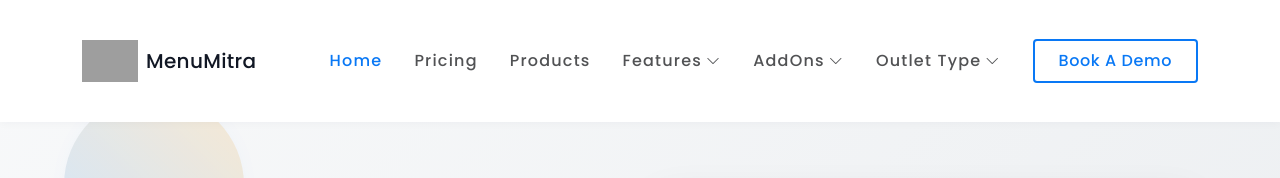
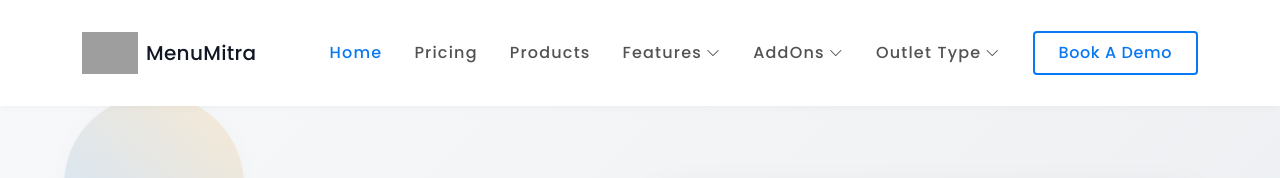
Before and after one commit to Shekru-Labs-India/menumitra_website, a React (Create React App) app: page / in a window 1280 px wide. Shown: the top 178 px of the page. Built offline with nearby package versions, Linux system fonts and the light colour scheme; grey boxes are pictures that could not be loaded.

Commit message:
Remove unnecessary padding from Header component's navbar for a cleaner appearance.

```diff
--- a/src/components/Header.jsx
+++ b/src/components/Header.jsx
@@ -10,7 +10,7 @@ const Header = () => {
     <>
       <nav
         id="nav-scroll"
-        className="navbar navbar-expand-lg navbar-light bg-white shadow-sm fixed-top py-2"
+        className="navbar navbar-expand-lg navbar-light bg-white shadow-sm fixed-top"
       >
         <div className="container position-relative">
           {/* Brand */}
```
